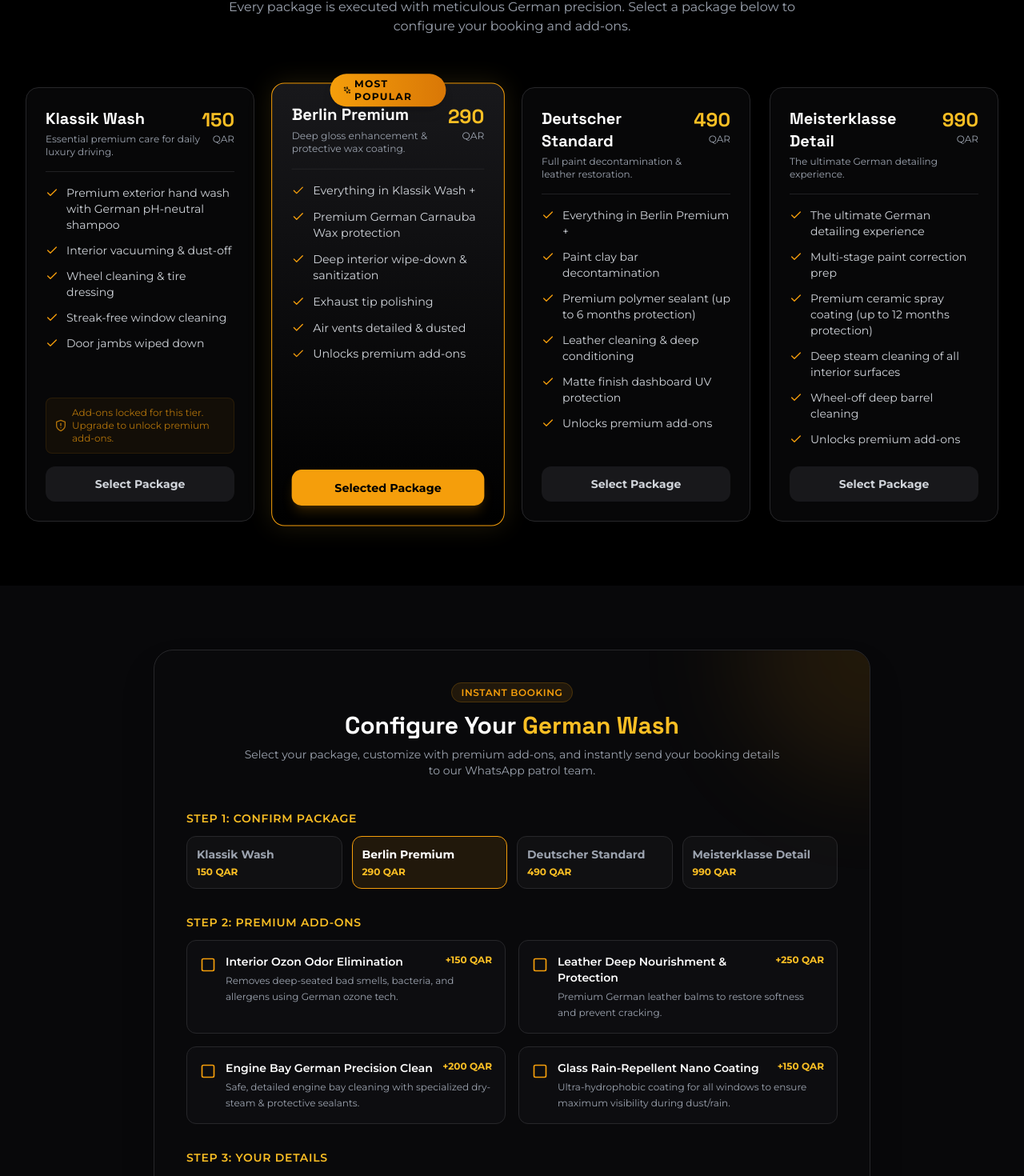
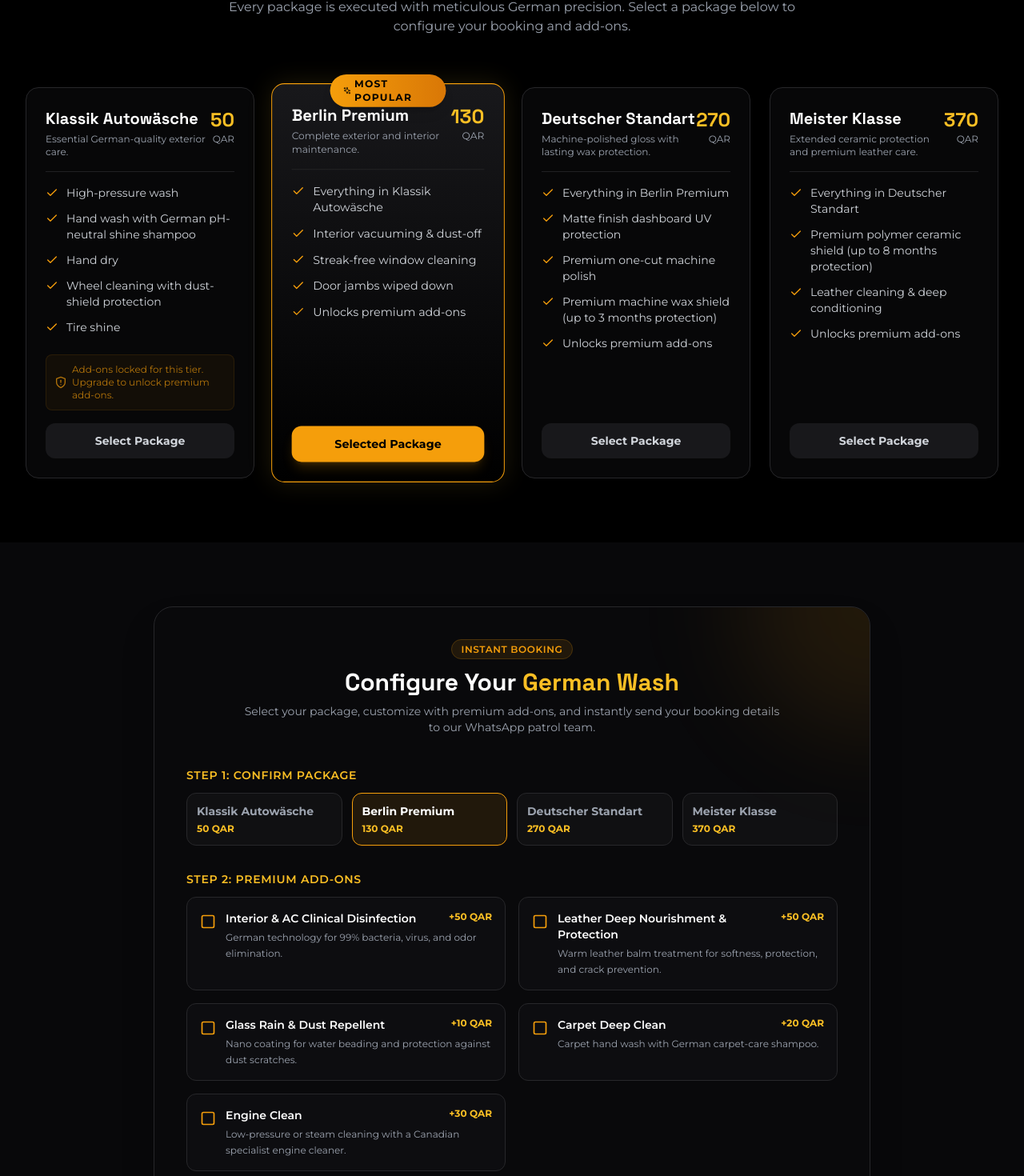
Before and after one commit to org-innoqa/qatar-car-wash-berlin-car-wash-patrol-f3a184, a React (Vite) app: page / in a window 1280 px wide. Shown: the part 2591-4061 px from the top of the page at 80% size. Built offline with nearby package versions, Linux system fonts and the light colour scheme.

Commit message:
Package update

```diff
--- a/src/App.tsx
+++ b/src/App.tsx
@@ -10,29 +10,28 @@ import heroCarWash from './assets/hero/luxury-car-wash.webp';
 const PACKAGES: Package[] = [
   {
     id: 'klassik',
-    name: 'Klassik Wash',
-    price: 150,
-    tagline: 'Essential premium care for daily luxury driving.',
+    name: 'Klassik Autowäsche',
+    price: 50,
+    tagline: 'Essential German-quality exterior care.',
     features: [
-      'Premium exterior hand wash with German pH-neutral shampoo',
-      'Interior vacuuming & dust-off',
-      'Wheel cleaning & tire dressing',
-      'Streak-free window cleaning',
-      'Door jambs wiped down'
+      'High-pressure wash',
+      'Hand wash with German pH-neutral shine shampoo',
+      'Hand dry',
+      'Wheel cleaning with dust-shield protection',
+      'Tire shine'
     ],
     addOnsAvailable: false
   },
   {
     id: 'berlin-premium',
     name: 'Berlin Premium',
-    price: 290,
-    tagline: 'Deep gloss enhancement & protective wax coating.',
+    price: 130,
+    tagline: 'Complete exterior and interior maintenance.',
     features: [
-      'Everything in Klassik Wash +',
-      'Premium German Carnauba Wax protection',
-      'Deep interior wipe-down & sanitization',
-      'Exhaust tip polishing',
-      'Air vents detailed & dusted',
+      'Everything in Klassik Autowäsche',
+      'Interior vacuuming & dust-off',
+      'Streak-free window cleaning',
+      'Door jambs wiped down',
       'Unlocks premium add-ons'
     ],
     isPopular: true,
@@ -40,30 +39,27 @@ const PACKAGES: Package[] = [
   },
   {
     id: 'deutscher-standard',
-    name: 'Deutscher Standard',
-    price: 490,
-    tagline: 'Full paint decontamination & leather restoration.',
+    name: 'Deutscher Standart',
+    price: 270,
+    tagline: 'Machine-polished gloss with lasting wax protection.',
     features: [
-      'Everything in Berlin Premium +',
-      'Paint clay bar decontamination',
-      'Premium polymer sealant (up to 6 months protection)',
-      'Leather cleaning & deep conditioning',
+      'Everything in Berlin Premium',
       'Matte finish dashboard UV protection',
+      'Premium one-cut machine polish',
+      'Premium machine wax shield (up to 3 months protection)',
       'Unlocks premium add-ons'
     ],
     addOnsAvailable: true
   },
   {
     id: 'meisterklasse',
-    name: 'Meisterklasse Detail',
-    price: 990,
-    tagline: 'The ultimate German detailing experience.',
+    name: 'Meister Klasse',
+    price: 370,
+    tagline: 'Extended ceramic protection and premium leather care.',
     features: [
-      'The ultimate German detailing experience',
-      'Multi-stage paint correction prep',
-      'Premium ceramic spray coating (up to 12 months protection)',
-      'Deep steam cleaning of all interior surfaces',
-      'Wheel-off deep barrel cleaning',
+      'Everything in Deutscher Standart',
+      'Premium polymer ceramic shield (up to 8 months protection)',
+      'Leather cleaning & deep conditioning',
       'Unlocks premium add-ons'
     ],
     addOnsAvailable: true
@@ -317,19 +313,20 @@ export default function App() {
             <div>
               <h4 className="font-bold text-white uppercase tracking-wider mb-3">Our Services</h4>
               <ul className="space-y-2">
-                <li><a href="#packages" className="hover:text-amber-400 transition-colors">Klassik Wash</a></li>
+                <li><a href="#packages" className="hover:text-amber-400 transition-colors">Klassik Autowäsche</a></li>
                 <li><a href="#packages" className="hover:text-amber-400 transition-colors">Berlin Premium</a></li>
-                <li><a href="#packages" className="hover:text-amber-400 transition-colors">Deutscher Standard</a></li>
-                <li><a href="#packages" className="hover:text-amber-400 transition-colors">Meisterklasse Detail</a></li>
+                <li><a href="#packages" className="hover:text-amber-400 transition-colors">Deutscher Standart</a></li>
+                <li><a href="#packages" className="hover:text-amber-400 transition-colors">Meister Klasse</a></li>
               </ul>
             </div>
             <div>
               <h4 className="font-bold text-white uppercase tracking-wider mb-3">Add-ons</h4>
               <ul className="space-y-2">
-                <li>Ozon Odor Elimination</li>
+                <li>Interior & AC Clinical Disinfection</li>
                 <li>Leather Deep Nourishment</li>
-                <li>Engine Bay Precision Clean</li>
-                <li>Glass Rain-Repellent Nano</li>
+                <li>Glass Rain & Dust Repellent</li>
+                <li>Carpet Deep Clean</li>
+                <li>Engine Clean</li>
               </ul>
             </div>
             <div>
--- a/src/components/BookingForm.tsx
+++ b/src/components/BookingForm.tsx
@@ -17,10 +17,11 @@ interface AddOn {
 }
 
 const ADD_ONS: AddOn[] = [
-  { id: 'ozon', name: 'Interior Ozon Odor Elimination', price: 150, description: 'Removes deep-seated bad smells, bacteria, and allergens using German ozone tech.' },
-  { id: 'leather', name: 'Leather Deep Nourishment & Protection', price: 250, description: 'Premium German leather balms to restore softness and prevent cracking.' },
-  { id: 'engine', name: 'Engine Bay German Precision Clean', price: 200, description: 'Safe, detailed engine bay cleaning with specialized dry-steam & protective sealants.' },
-  { id: 'rain', name: 'Glass Rain-Repellent Nano Coating', price: 150, description: 'Ultra-hydrophobic coating for all windows to ensure maximum visibility during dust/rain.' },
+  { id: 'clinical', name: 'Interior & AC Clinical Disinfection', price: 50, description: 'German technology for 99% bacteria, virus, and odor elimination.' },
+  { id: 'leather', name: 'Leather Deep Nourishment & Protection', price: 50, description: 'Warm leather balm treatment for softness, protection, and crack prevention.' },
+  { id: 'glass', name: 'Glass Rain & Dust Repellent', price: 10, description: 'Nano coating for water beading and protection against dust scratches.' },
+  { id: 'carpet', name: 'Carpet Deep Clean', price: 20, description: 'Carpet hand wash with German carpet-care shampoo.' },
+  { id: 'engine', name: 'Engine Clean', price: 30, description: 'Low-pressure or steam cleaning with a Canadian specialist engine cleaner.' },
 ];
 
 export default function BookingForm({ packages, selectedPackage, onPackageChange }: BookingFormProps) {
```
Also changed, not shown: 1 other file (tests, documents, lock files or other folders).
